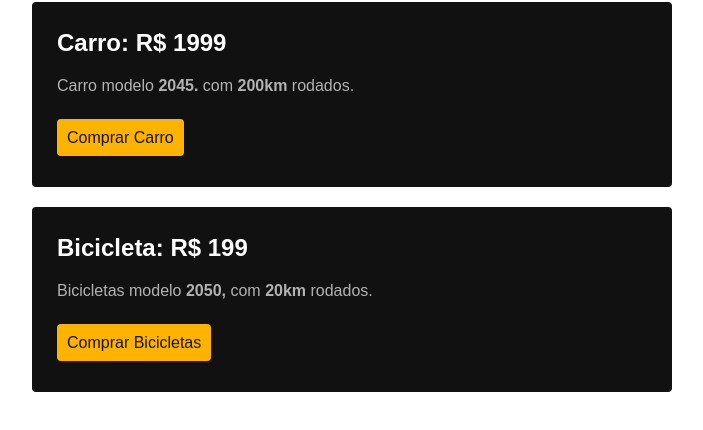
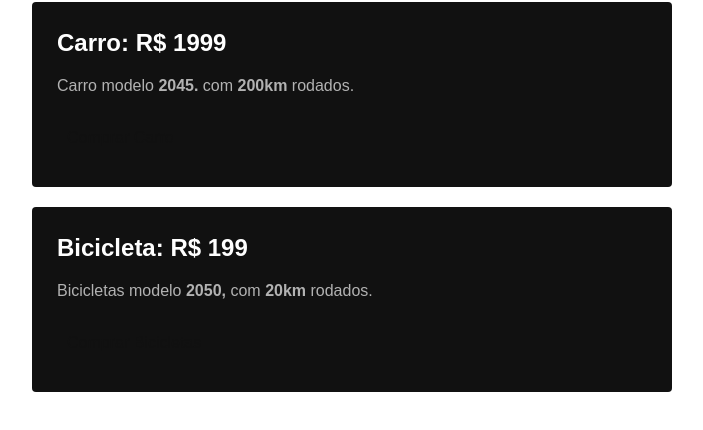
Before and after one commit to lk781/carros-e-bicicletas, a plain HTML site: page index.html in a window 1280 px wide. Shown: the part 256-686 px from the top of the page, without its empty margins (288-991 px from the left). Drawn offline with Linux system fonts and the light colour scheme.

Commit message:
Update index.html

```diff
--- a/index.html
+++ b/index.html
@@ -45,7 +45,7 @@
         }
 
         section a {
-            background-color: var(--a1);
+            background-color: var(--a);
             text-decoration: none;
             margin-left: 5px;
             padding: 10px;
```
